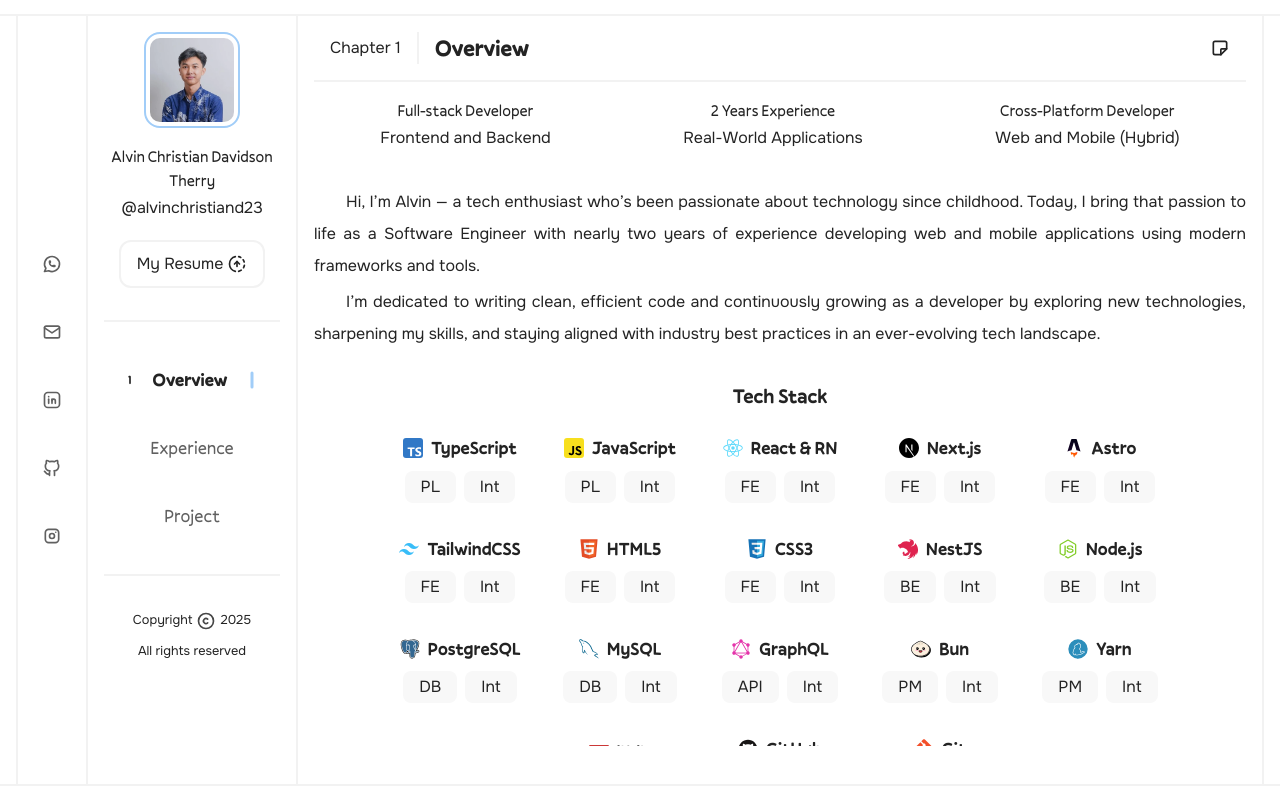
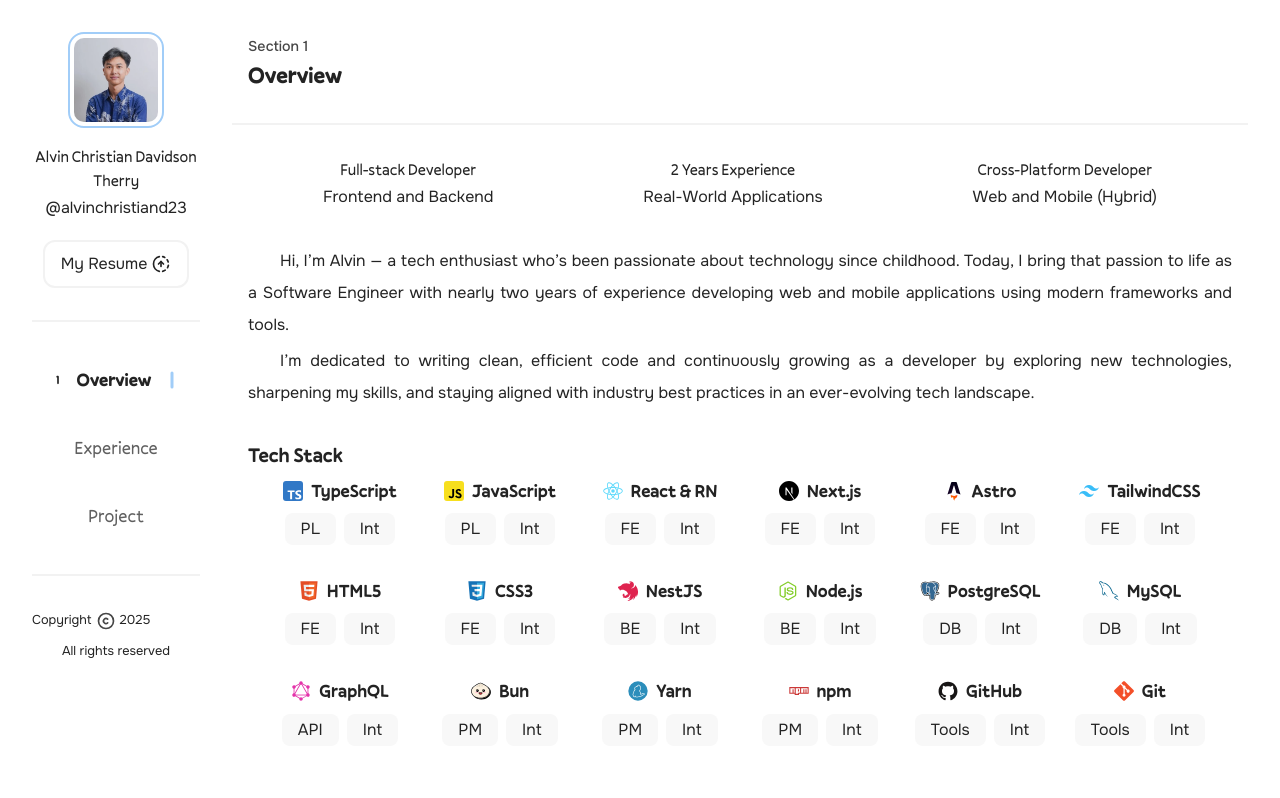
Before and after one commit to alvinchristiand23/personal-space-0, a Next.js app: page / in a window 1280 px wide. Shown: the top 798 px of the page. Built offline with nearby package versions, Linux system fonts and the light colour scheme.

Commit message:
feat(base): change layout and remove border

```diff
--- a/src/app/page.tsx
+++ b/src/app/page.tsx
@@ -9,7 +9,7 @@
 export default function Home() {
   return (
     <RootLayout>
-      <div className="border-b-border bg-primary sticky top-0 z-40 h-4 border-b-2"></div>
+      <div className="bg-primary sticky top-0 z-80 h-8"></div>
       <h1 className="sr-only">{SITE_TITLE}</h1>
       <div className="container">
         <Sidebar />
@@ -19,7 +19,7 @@
           <Project />
         </main>
       </div>
-      <div className="border-t-border bg-primary sticky bottom-0 z-40 h-4 border-t-2"></div>
+      <div className="bg-primary sticky bottom-0 z-80 h-8"></div>
     </RootLayout>
   );
 }
--- a/src/components/Experience/Experience.tsx
+++ b/src/components/Experience/Experience.tsx
@@ -1,6 +1,4 @@
 import React from "react";
-
-import { IconBriefcase } from "@tabler/icons-react";
 
 import SectionTitle from "../General/SectionTitle";
 import Timeline from "./Timeline";
@@ -8,7 +6,7 @@
 export default function Experience() {
   return (
     <section id="Experience">
-      <SectionTitle title="Experience" chapterNumber="2" icon={IconBriefcase} />
+      <SectionTitle title="Experience" sectionNumber="2" />
       <div className="section-content">
         <Timeline />
       </div>
--- a/src/components/General/SectionTitle.tsx
+++ b/src/components/General/SectionTitle.tsx
@@ -1,26 +1,18 @@
-import { TablerIcon } from "@tabler/icons-react";
-
 import { cn } from "@/libs/cn";
-
-import Divider from "./Divider";
 
 interface Props {
   title: string;
-  chapterNumber: string;
-  icon?: TablerIcon;
+  sectionNumber: string;
   className?: string;
 }
 
-export default function SectionTitle({ title, chapterNumber, icon: Icon, className }: Props) {
+export default function SectionTitle({ title, sectionNumber, className }: Props) {
   return (
-    <div className={cn("bg-primary sticky top-4 z-10 py-4", className)}>
-      <div className="border-border flex items-center justify-between border-b-2 px-4 pb-4">
-        <div className="flex items-center gap-x-4">
-          <p className="secondary-text">Chapter {chapterNumber}</p>
-          <Divider mode="vertical" />
-          <h2 className="heading-section">{title}</h2>
-        </div>
-        {Icon ? <Icon className="size-5" /> : null}
+    <div className={cn("bg-primary sticky top-8 z-20 pb-8", className)}>
+      <div className="border-border flex flex-col border-b-2 px-4 pb-8">
+        <p className="supporting-text">Section {sectionNumber}</p>
+
+        <h2 className="heading-section">{title}</h2>
       </div>
     </div>
   );
--- a/src/components/General/SubSectionTitle.tsx
+++ b/src/components/General/SubSectionTitle.tsx
@@ -4,9 +4,15 @@
 
 interface Props {
   title: string;
+  subtitle?: string;
   className?: string;
 }
 
-export default function SubSectionTitle({ title, className }: Props) {
-  return <h3 className={cn("heading-subsection mb-4 text-center", className)}>{title}</h3>;
+export default function SubSectionTitle({ title, subtitle, className }: Props) {
+  return (
+    <div className={cn("flex flex-col", className)}>
+      <h3 className="heading-subsection">{title}</h3>
+      <p className="supporting-text">{subtitle}</p>
+    </div>
+  );
 }
--- a/src/components/Overview/Overview.tsx
+++ b/src/components/Overview/Overview.tsx
@@ -1,6 +1,4 @@
 import React from "react";
-
-import { IconNote } from "@tabler/icons-react";
 
 import SectionTitle from "../General/SectionTitle";
 import Description from "./Description";
@@ -11,7 +9,7 @@
 export default function Overview() {
   return (
     <section id="Overview">
-      <SectionTitle title="Overview" chapterNumber="1" icon={IconNote} />
+      <SectionTitle title="Overview" sectionNumber="1" />
       <div className="section-content">
         <Highlight />
         <Description />
--- a/src/components/Sidebar/Sidebar.tsx
+++ b/src/components/Sidebar/Sidebar.tsx
@@ -4,14 +4,10 @@
 import Footer from "./Footer";
 import Header from "./Header";
 import Navigation from "./Navigation";
-import Social from "./Social";
 
 export default function Sidebar() {
   return (
     <aside>
-      <div className="scrollbar-none border-border flex w-full shrink-0 flex-col border-y-2 py-2 lg:w-18 lg:overflow-y-auto lg:border-x-2 lg:border-y-0 lg:py-4">
-        <Social />
-      </div>
       <div className="scrollbar-none flex grow flex-col gap-y-1 overflow-y-auto px-4 py-2 lg:gap-y-0 lg:py-4">
         <Header />
         <Divider className="my-8 hidden lg:flex" />
--- a/src/styles/base.css
+++ b/src/styles/base.css
@@ -9,7 +9,7 @@
 }
 
 body {
-  @apply bg-primary font-onest text-text-primary m-0 min-h-dvh overscroll-none p-0 text-base leading-normal font-normal;
+  @apply bg-primary font-onest text-text-primary m-0 min-h-dvh w-full overscroll-none p-0 text-base leading-normal font-normal;
 }
 
 ul,
--- a/src/styles/layout.css
+++ b/src/styles/layout.css
@@ -3,17 +3,13 @@
 }
 
 aside {
-  @apply bg-primary fixed bottom-0 left-0 z-20 flex h-fit w-full flex-col pb-4 lg:left-auto lg:h-full lg:w-70 lg:flex-row lg:pt-4;
+  @apply bg-primary fixed bottom-0 left-0 z-40 h-fit w-full pb-4 lg:left-auto lg:h-full lg:w-50 lg:pt-4;
 }
 
 main {
-  @apply border-border min-h-dvh border-x-2 px-4 lg:ml-70;
-}
-
-footer {
-  @apply hidden lg:flex lg:items-center lg:justify-center;
+  @apply flex min-h-dvh flex-col gap-y-12 px-4 lg:ml-50;
 }
 
 .section-content {
-  @apply flex flex-col gap-y-8 pb-8;
+  @apply flex flex-col gap-y-8 px-4;
 }
```
